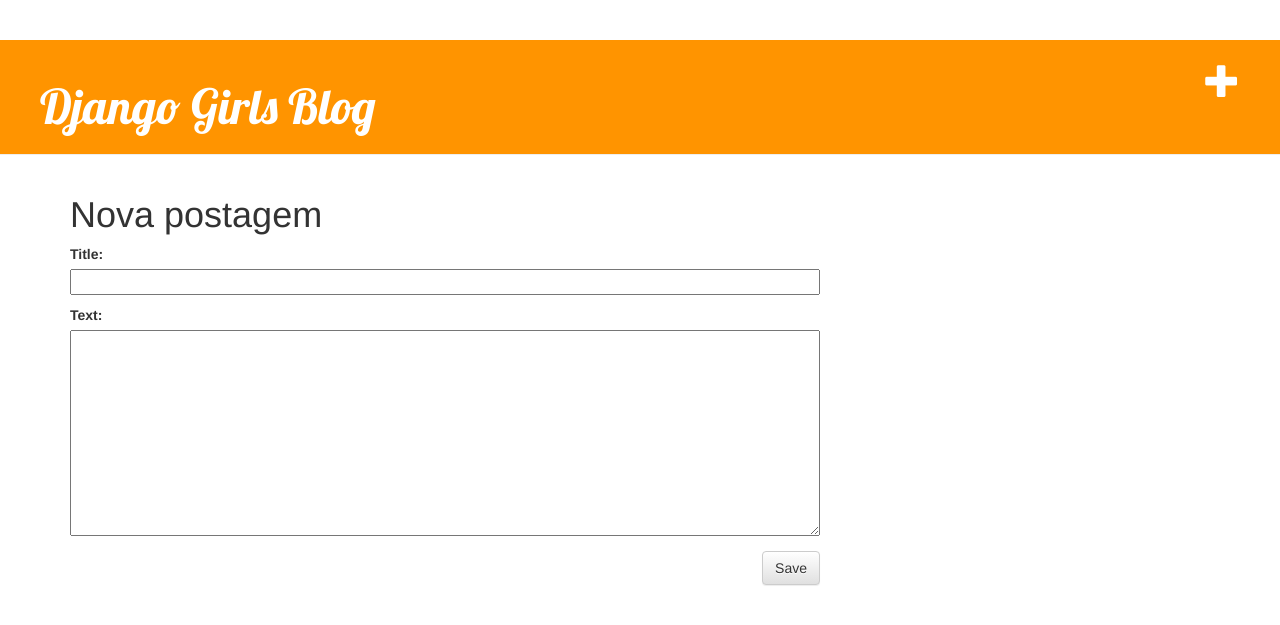
After one commit to DinoSaulo/Blog-em-Django---DjangoGrils, a Django app: page /post/new in a window 1280 px wide. The commit adds this page. Shown: the top 625 px of the page. Run offline with Django 3.2, Linux system fonts and the light colour scheme; some libraries are stand-ins or nearby versions.

Commit message:
form novo post implementado

```diff
--- /dev/null
+++ b/myblog/blog/forms.py
@@ -0,0 +1,9 @@
+from django import forms
+
+from .models import Post
+
+class PostForm(forms.ModelForm):
+
+    class Meta:
+        model = Post
+        fields = ('title', 'text',)
--- a/myblog/blog/templates/blog/base.html
+++ b/myblog/blog/templates/blog/base.html
@@ -15,6 +15,7 @@
 <body>
     <body>
         <div class="page-header">
+            <a href="{% url 'post_new' %}" class="top-menu"><span class="glyphicon glyphicon-plus"></span></a>
             <h1><a href="/">Django Girls Blog</a></h1>
         </div>
         <div class="content container">
--- /dev/null
+++ b/myblog/blog/templates/blog/post_edit.html
@@ -0,0 +1,9 @@
+{% extends 'blog/base.html' %}
+
+{% block content %}
+    <h1>Nova postagem</h1>
+    <form method="POST" class="post-form">{% csrf_token %}
+        {{ form.as_p }}
+        <button type="submit" class="save btn btn-default">Save</button>
+    </form>
+{% endblock %}
--- a/myblog/blog/urls.py
+++ b/myblog/blog/urls.py
@@ -4,4 +4,5 @@ from . import views
 urlpatterns = [
     path('', views.post_list, name='post_list'),
     path('post/<int:pk>/', views.post_detail, name='post_detail'),
+    path('post/new', views.post_new, name='post_new'),
 ]
--- a/myblog/blog/views.py
+++ b/myblog/blog/views.py
@@ -2,6 +2,7 @@ from django.shortcuts import render
 from django.utils import timezone
 from .models import Post
 from django.shortcuts import render, get_object_or_404
+from .forms import PostForm
 
 # Create your views here.
 
@@ -12,3 +13,7 @@ def post_list(request):
 def post_detail(request, pk):
     post = get_object_or_404(Post, pk=pk)
     return render(request, 'blog/post_detail.html', {'post': post})
+
+def post_new(request):
+    form = PostForm()
+    return render(request, 'blog/post_edit.html', {'form': form})
```
